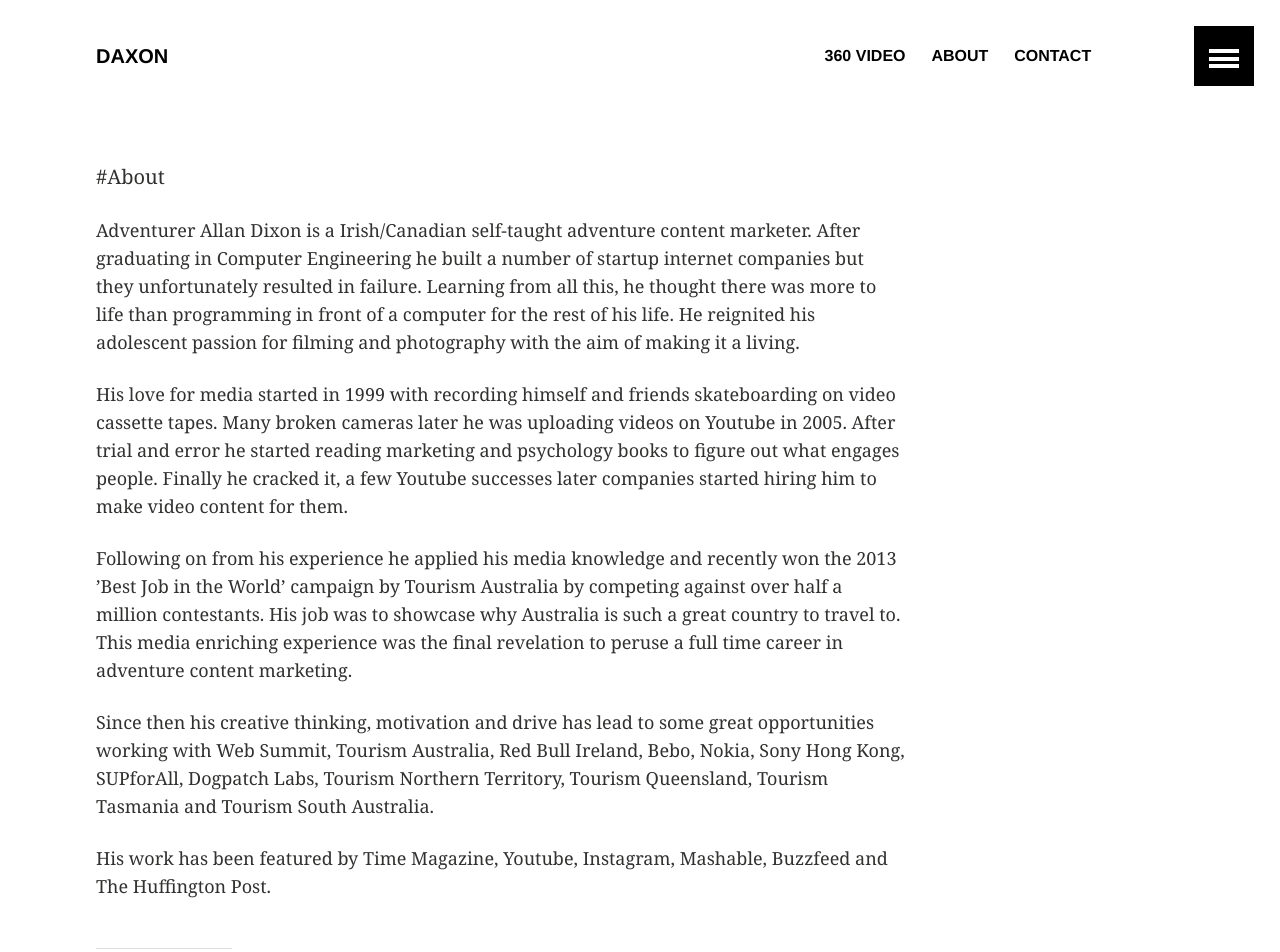
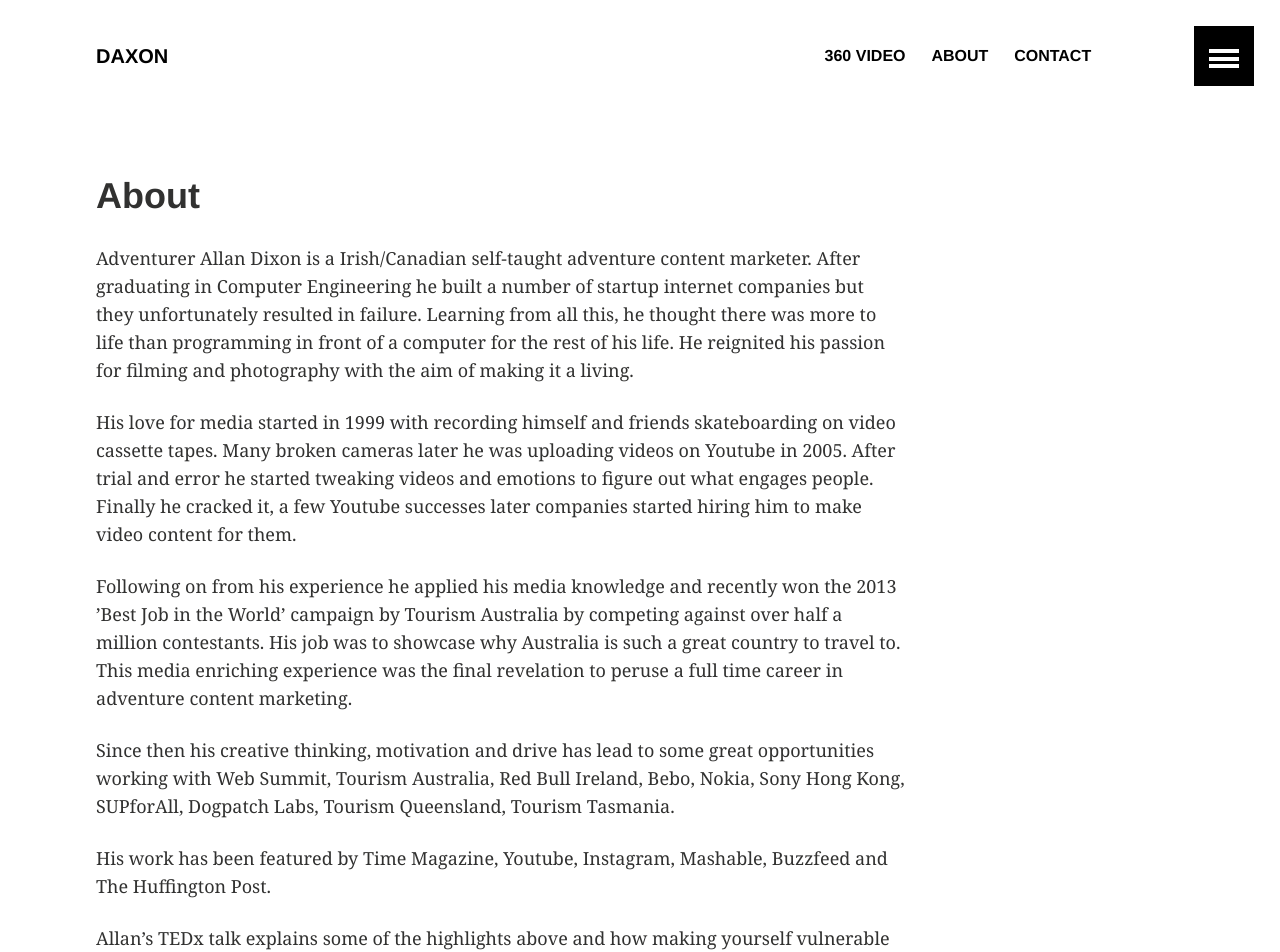
Before and after one commit to daxon/daxondotco, a Jekyll site: the page built from about/index.md, in a window 1280 px wide and 1400 px high. Shown: the top 952 px of the window. Built offline with Jekyll 4.4.1, drawn with Linux system fonts in a browser that asks for light colours; some of the changed text lies outside the part shown.

Commit message:
360 video pre-complete finished

```diff
--- a/about/index.md
+++ b/about/index.md
@@ -12,17 +12,21 @@ ads: false
 share: false
 ---
 
-#About
+# About
 
 
 
-Adventurer Allan Dixon is a Irish/Canadian self-taught adventure content marketer. After graduating in Computer Engineering he built a number of startup internet companies but they unfortunately resulted in failure. Learning from all this, he thought there was more to life than programming in front of a computer for the rest of his life. He reignited his adolescent passion for filming and photography with the aim of making it a living.
+Adventurer Allan Dixon is a Irish/Canadian self-taught adventure content marketer. After graduating in Computer Engineering he built a number of startup internet companies but they unfortunately resulted in failure. Learning from all this, he thought there was more to life than programming in front of a computer for the rest of his life. He reignited his passion for filming and photography with the aim of making it a living.
 
-His love for media started in 1999 with recording himself and friends skateboarding on video cassette tapes. Many broken cameras later he was uploading videos on Youtube in 2005. After trial and error he started reading marketing and psychology books to figure out what engages people. Finally he cracked it, a few Youtube successes later companies started hiring him to make video content for them.
+His love for media started in 1999 with recording himself and friends skateboarding on video cassette tapes. Many broken cameras later he was uploading videos on Youtube in 2005. After trial and error he started tweaking videos and emotions to figure out what engages people. Finally he cracked it, a few Youtube successes later companies started hiring him to make video content for them.
 
 Following on from his experience he applied his media knowledge and recently won the 2013 ’Best Job in the World' campaign by Tourism Australia by competing against over half a million contestants. His job was to showcase why Australia is such a great
 country to travel to. This media enriching experience was the final revelation to peruse a full time career in adventure content marketing.
 
-Since then his creative thinking, motivation and drive has lead to some great opportunities working with Web Summit, Tourism Australia, Red Bull Ireland, Bebo, Nokia, Sony Hong Kong, SUPforAll, Dogpatch Labs, Tourism Northern Territory, Tourism Queensland, Tourism Tasmania and Tourism South Australia.
+Since then his creative thinking, motivation and drive has lead to some great opportunities working with Web Summit, Tourism Australia, Red Bull Ireland, Bebo, Nokia, Sony Hong Kong, SUPforAll, Dogpatch Labs, Tourism Queensland, Tourism Tasmania.
 
 His work has been featured by Time Magazine, Youtube, Instagram, Mashable, Buzzfeed and The Huffington Post.
+
+Allan's TEDx talk explains some of the highlights above and how making yourself vulnerable through user generated content will lead you to succeed.
+
+<iframe width="560" height="315" src="https://www.youtube.com/embed/bBUBtZ6lhhk" frameborder="0" allowfullscreen></iframe>
```
Also changed, not shown: other parts of about/index.md (+1 -1 lines), 360-video/index.md (+8 -2 lines).
